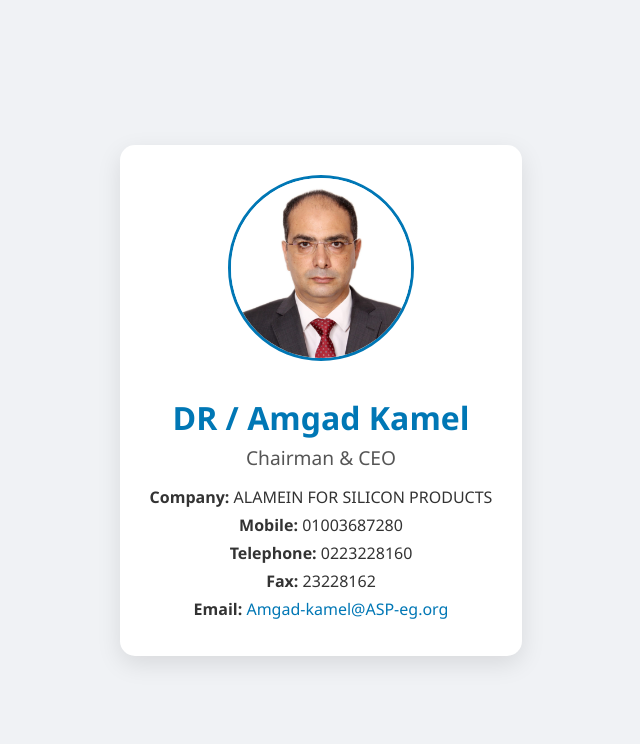
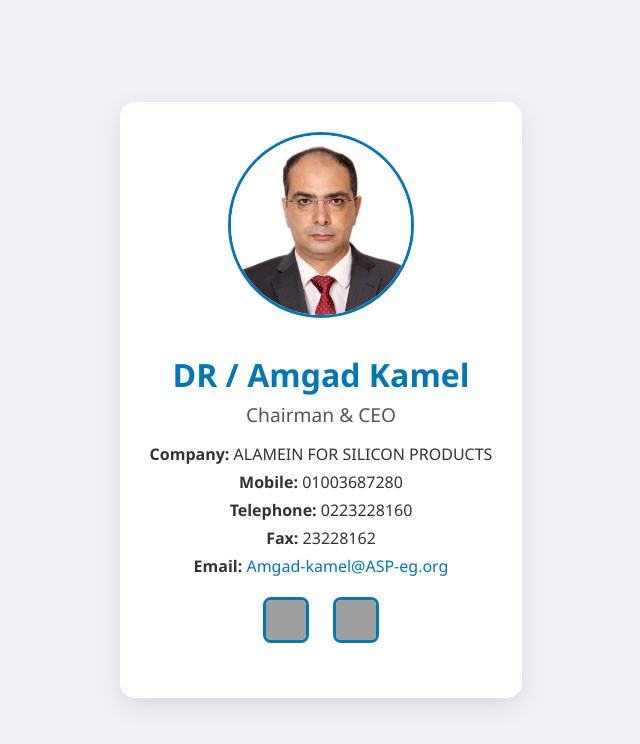
Before and after one commit to Ahmedraslan12/amgad, a plain HTML site: page index.html in a window 1280 px wide. Shown: the whole page, without its empty margins (319-959 px from the left). Drawn offline with Linux system fonts and the light colour scheme; grey boxes are pictures that could not be loaded.

Commit message:
Update index.html

```diff
--- a/index.html
+++ b/index.html
@@ -35,12 +35,6 @@
       font-size: 2em;
       color: #0077b5;
     }
-    .description {
-      margin: 10px 0 20px 0;
-      font-size: 1em;
-      color: #444;
-      line-height: 1.5;
-    }
     .card h2 {
       margin: 0 0 15px 0;
       font-size: 1.2em;
@@ -59,6 +53,22 @@
     .card a:hover {
       text-decoration: underline;
     }
+    .social-icons {
+      margin-top: 20px;
+    }
+    .social-icons a {
+      margin: 0 10px;
+      display: inline-block;
+    }
+    .social-icons img {
+      width: 40px;
+      height: 40px;
+      border-radius: 8px;
+      transition: transform 0.2s;
+    }
+    .social-icons img:hover {
+      transform: scale(1.1);
+    }
   </style>
 </head>
 <body>
@@ -73,6 +83,17 @@
     <p><strong>Email:</strong>
       <a href="mailto:Amgad-kamel@ASP-eg.org">Amgad-kamel@ASP-eg.org</a>
     </p>
+
+    <div class="social-icons">
+      <!-- WhatsApp -->
+      <a href="https://wa.me/201003687280" target="_blank">
+        <img src="https://img.icons8.com/color/48/whatsapp--v1.png" alt="WhatsApp">
+      </a>
+      <!-- Email -->
+      <a href="mailto:Amgad-kamel@ASP-eg.org">
+        <img src="https://img.icons8.com/color/48/microsoft-outlook-2019--v1.png" alt="Email">
+      </a>
+    </div>
   </div>
 </body>
 </html>
```
